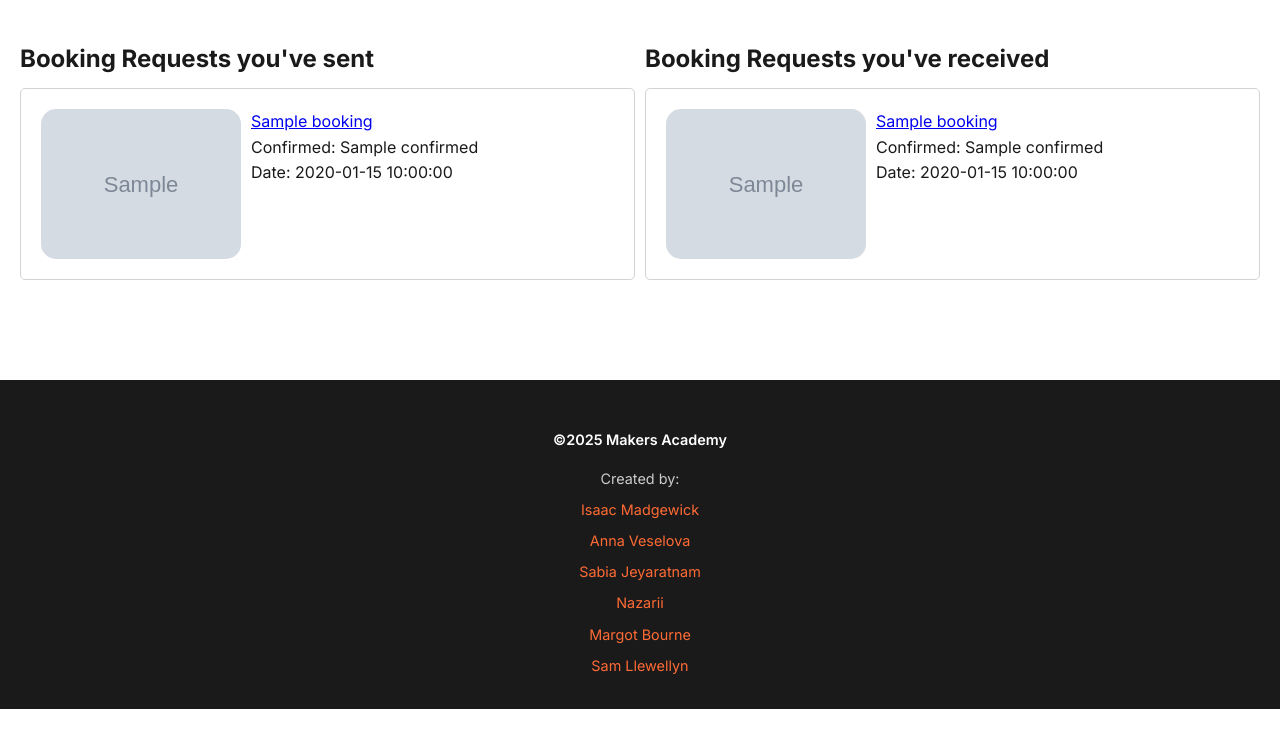
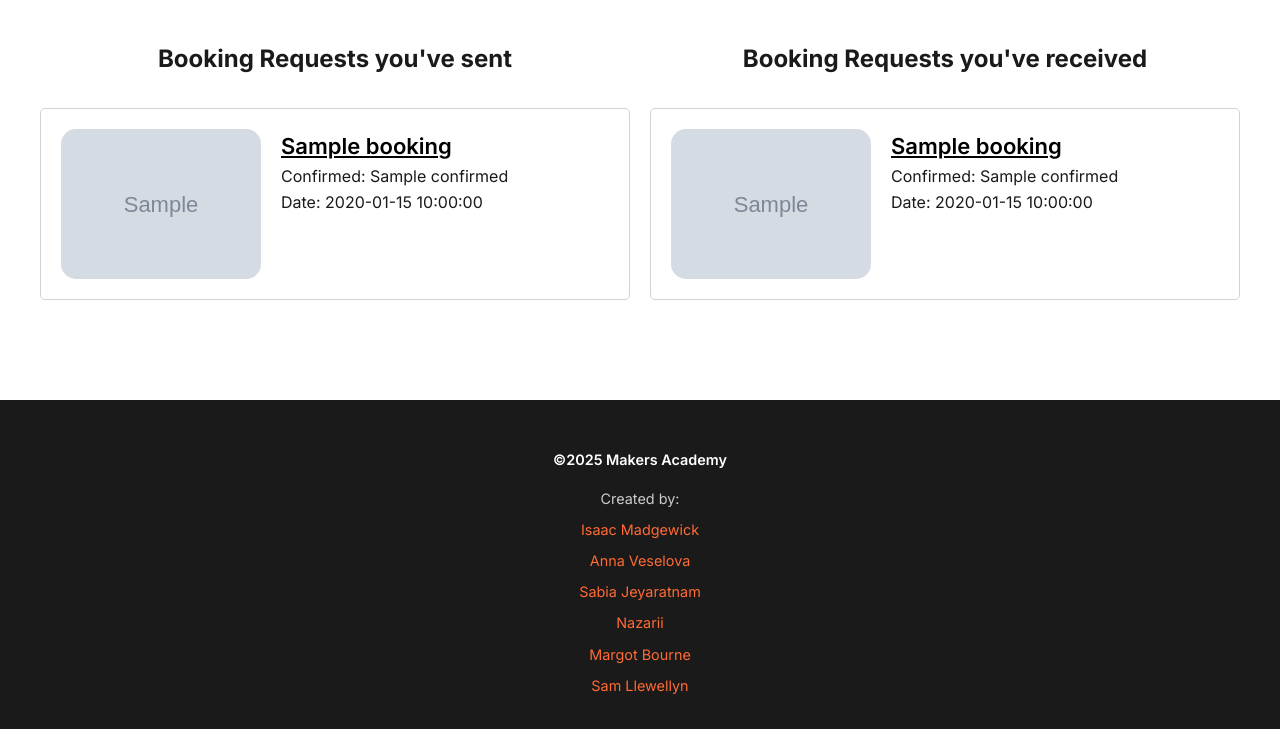
Before and after one commit to foundations-a-ep1-madeleine/makersbnb-python-seed, a Python web app: template templates/requests.html in a window 1280 px wide. Shown: the part 325-1054 px from the top of the page. Run offline with Jinja, Linux system fonts and the light colour scheme; the template is opened without the code that fills it: most values are stand-ins (such as "Sample title", 1, 10 or a date in 2020); grey boxes marked "Sample" are stand-in pictures.

Commit message:
feat: update styling for requests page

```diff
--- a/static/styles/requests.css
+++ b/static/styles/requests.css
@@ -1,8 +1,8 @@
 .bookings-container {
     display: grid;
     grid-template-columns: repeat(2, 1fr);
-    gap: 10px;
-    padding: 20px;
+    gap: 20px;
+    padding: 20px 40px;
 }
 
 .bookings-grid {
@@ -11,15 +11,44 @@
     gap: 10px;
 }
 
+.bookings-grid-title {
+    text-align: center;
+    padding-bottom: 20px;
+}
+
 .booking-card {
     padding: 20px;
     border: 1px solid lightgray;
     border-radius: 5px;
     display: flex;
-    gap: 10px;
+    gap: 20px;
 }
 
 .booking-image {
     width: 200px;
     border-radius: 15px;
 }
+
+.booking-card-link {
+    font-size: 22px;
+    font-weight: 600;
+    color: black;
+}
+
+.booking-card-buttons {
+    padding-top: 10px;
+    display: flex;
+    gap: 20px;
+}
+
+.booking-card-buttons > button {
+    padding: 8px 20px;
+    background: #FF6B35;
+    color: white;
+    border: none;
+    border-radius: 8px;
+    font-size: 1rem;
+    font-weight: 600;
+    cursor: pointer;
+    text-decoration: none;
+}
--- a/templates/requests.html
+++ b/templates/requests.html
@@ -42,7 +42,7 @@
 
         <div class="bookings-container">
             <div class="sent bookings-grid">
-              <h2>Booking Requests you've sent</h2>
+              <h2 class="bookings-grid-title">Booking Requests you've sent</h2>
               {% for booking in rented_bookings %}
               <div class="received booking-card">
                 <img class="received booking-image" src="{{booking.space_image}}" alt="{{ booking.space_name }}">
@@ -56,7 +56,7 @@
             </div>
 
             <div class="received bookings-grid">
-              <h2>Booking Requests you've received</h2>
+              <h2 class="bookings-grid-title">Booking Requests you've received</h2>
                 {% for booking in hosted_bookings %}
                 <div class="received booking-card">
                     <img class="received booking-image" src="{{booking.image_url}}" alt="{{ booking.name }}">
```
